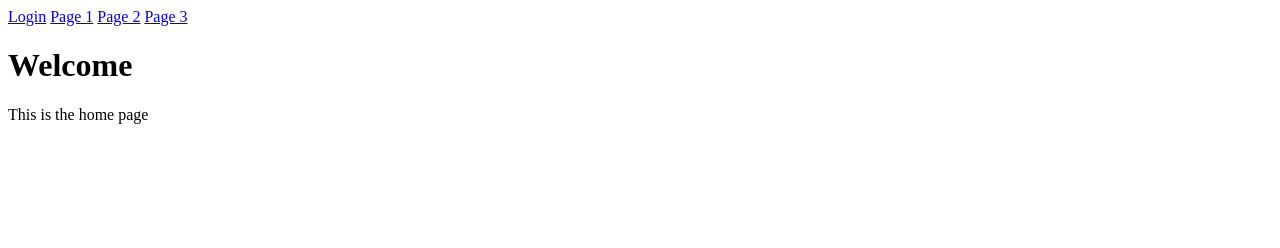
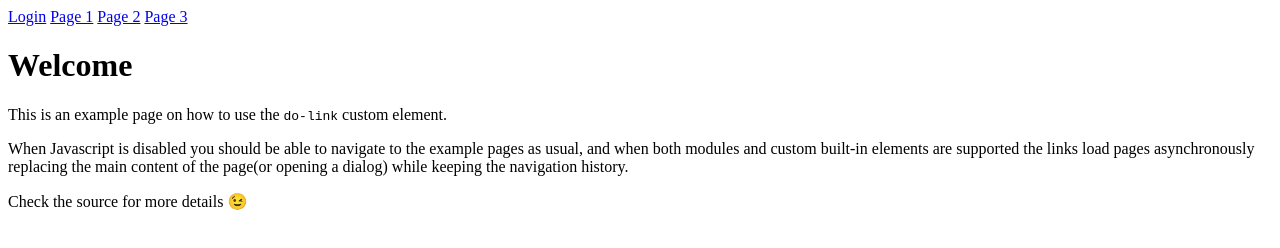
Before and after one commit to olanod/do-link, a plain HTML site: page index.html in a window 1280 px wide. Drawn offline with Linux system fonts and the light colour scheme.

Commit message:
Change example page text

```diff
--- a/index.html
+++ b/index.html
@@ -8,15 +8,22 @@
 </head>
 <body>
 	<nav>
-			<a is="do-link" href="./example/login.html" into="dialog">Login</a>
-			<a is="do-link" href="./example/page1.html">Page 1</a>
-			<a is="do-link" href="./example/page2.html">Page 2</a>
-			<a is="do-link" href="./example/page3.html">Page 3</a>
+		<a is="do-link" href="/example/login.html" into="dialog">Login</a>
+		<a is="do-link" href="/example/page1.html">Page 1</a>
+		<a is="do-link" href="/example/page2.html">Page 2</a>
+		<a is="do-link" href="/example/page3.html">Page 3</a>
 	</nav>
 	<dialog></dialog>
 	<main>
 		<h1>Welcome</h1>
-			<p>This is the home page</p>
+		<p>This is an example page on how to use the <code>do-link</code> custom element.</p>
+		<p>
+			When Javascript is disabled you should be able to navigate to the example pages
+			as usual, and when both modules and custom built-in elements are supported the
+			links load pages asynchronously replacing the main content of the page(or opening a dialog)
+			while keeping the navigation history.
+		</p>
+		<p>Check the source for more details 😉</p>
 	</main>
 </body>
 </html>
```
Also changed, not shown: example/login.html (indentation only), example/page1.html (indentation only), example/page2.html (indentation only), example/page3.html (indentation only). Lines whose indentation alone changed are shown as unchanged.
